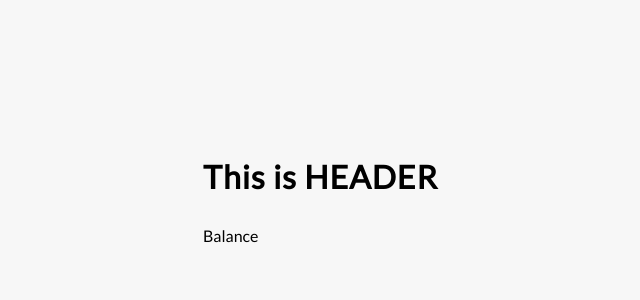
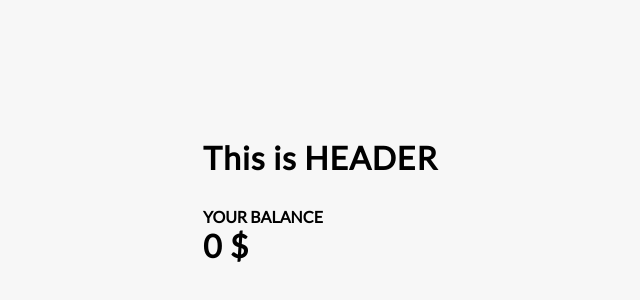
Before and after one commit to OmarMohmdSuleiman/Expense-tracker, a React (Vite) app: page / in a window 1280 px wide. Shown: the part 184-484 px from the top of the page, without its empty margins (262-902 px from the left). Built offline with nearby package versions, Linux system fonts and the light colour scheme.

Commit message:
Add content in Balance.jsx

```diff
--- a/src/components/Balance.jsx
+++ b/src/components/Balance.jsx
@@ -1,6 +1,10 @@
 import React from "react";
 
 function Balance(){
-    return (<div>Balance</div>);
+    return (<div>
+    <h4>Your Balance</h4>
+    <h1 id="balance">0 $</h1>
+    </div>
+    );
 }
 export default Balance;
```
